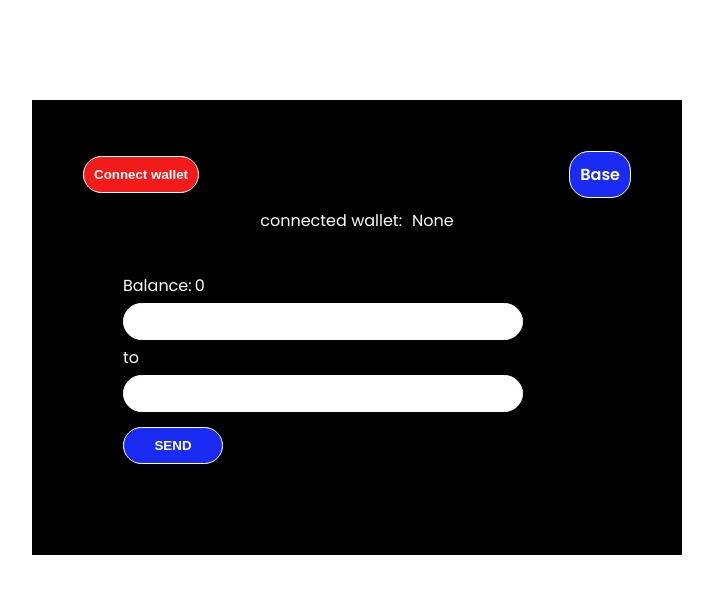
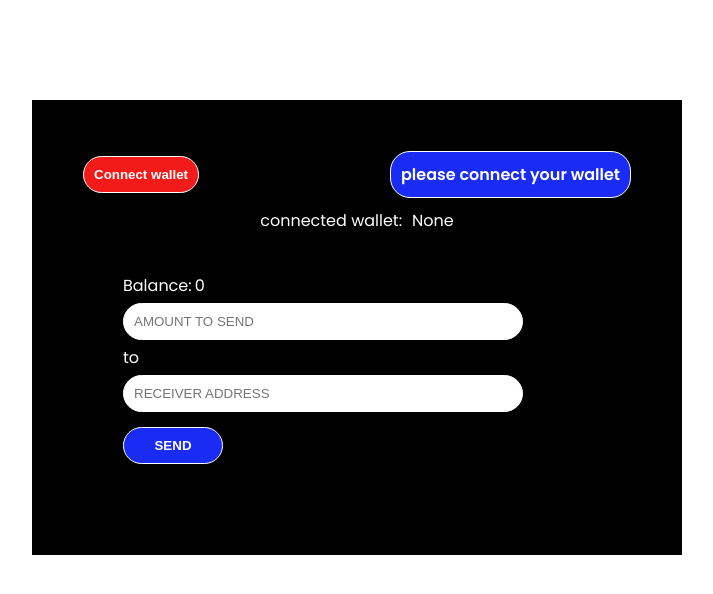
Before and after one commit to 0xAyomide-eth/Mini-dApp, a website built with Vite: page index.html in a window 1280 px wide. Shown: the whole page, without its empty margins (283-996 px from the left). Built offline with nearby package versions, Linux system fonts and the light colour scheme.

Commit message:
few frontend changes made

```diff
--- a/index.html
+++ b/index.html
@@ -13,7 +13,7 @@
     <div id="app-container">
         <div class="header-1">
             <button class="WalletConnectBtn">Connect wallet</button>
-            <p class="Chain">Base</p>
+            <p class="Chain">please connect your wallet</p>
         </div>
         <div class="smth">
             <p>connected wallet:
@@ -25,9 +25,9 @@
                 Balance:
                 <p class="UserBal">0</p>
             </div>
-            <input type="text" class="EthAmount">
+            <input type="text" class="FirstInput" placeholder="AMOUNT TO SEND">
             <p>to</p>
-            <input type="text" class="ReceiverAddy">
+            <input type="text" class="LastInput" placeholder="RECEIVER ADDRESS">
             <br>
             <button class="SendBtn">SEND</button>
         </div>
```
